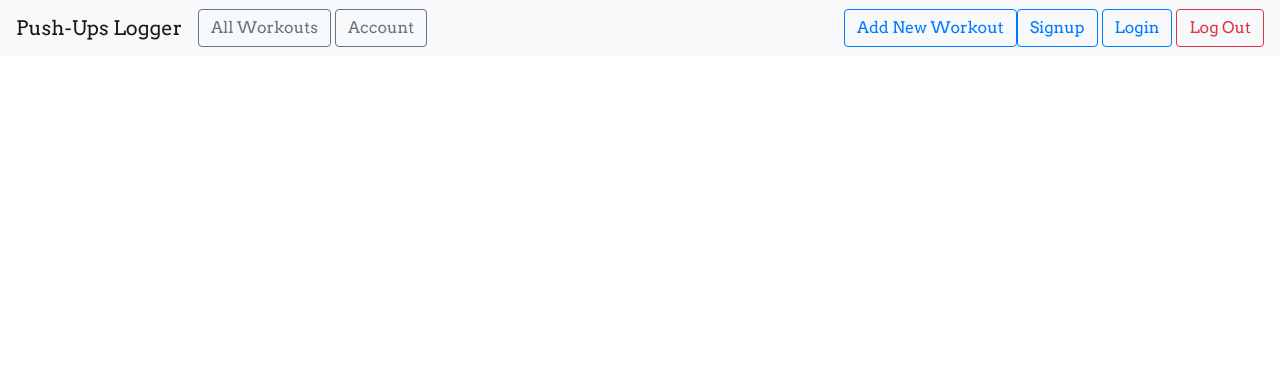
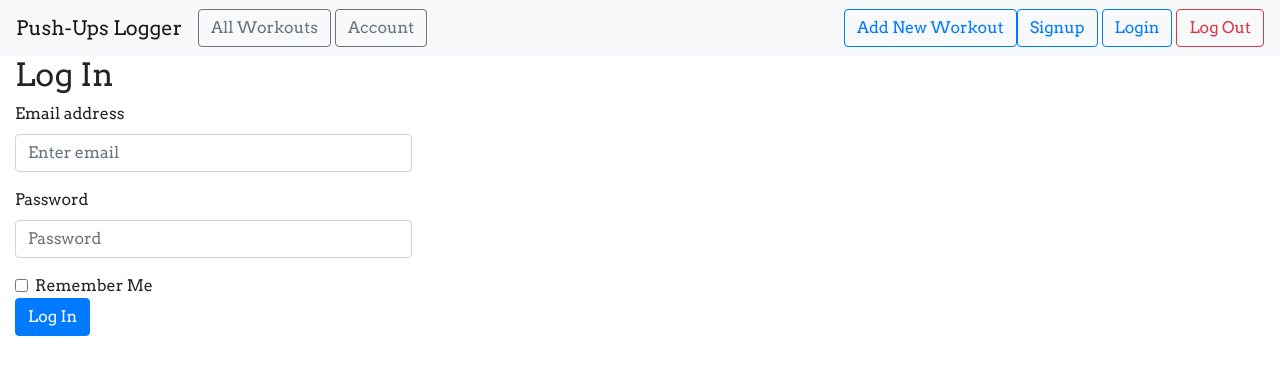
Before and after one commit to azeezkenny007/PUSH-UP-APP-FLASK-PYTHON, a Python web app: template templates/login.html in a window 1280 px wide. Shown: the top 375 px of the page. Run offline with Jinja, Linux system fonts and the light colour scheme; the template is opened without the code that fills it, so the values that code supplies are empty; some libraries are stand-ins or nearby versions.

Commit message:
feat:made modifications

```diff
--- a/templates/login.html
+++ b/templates/login.html
@@ -3,4 +3,41 @@
   rel="stylesheet"
   href="{{ url_for('static', filename= 'extended_beauty.css') }}"
 />
+{% endblock %} {% block content %}
+<div class="col-md-4 col-md-offset-4">
+  <form method="POST" action="/login">
+    <h2>Log In</h2>
+
+    <div class="notification is-danger">
+
+    </div>
+
+    <div class="form-group">
+      <label for="email">Email address</label>
+      <input
+        type="email"
+        class="form-control"
+        id="email"
+        name="email"
+        aria-describedby="emailHelp"
+        placeholder="Enter email"
+      />
+    </div>
+    <div class="form-group">
+      <label for="password">Password</label>
+      <input
+        type="password"
+        class="form-control"
+        id="password"
+        name="password"
+        placeholder="Password"
+      />
+    </div>
+    <div class="form-check">
+      <input type="checkbox" class="form-check-input" id="remember" />
+      <label class="form-check-label" for="remember">Remember Me</label>
+    </div>
+    <button type="submit" class="btn btn-primary">Log In</button>
+  </form>
+</div>
 {% endblock %}
```
Also changed, not shown: __init__.py (+6 -1 lines), auth.py (+18 -8 lines).
